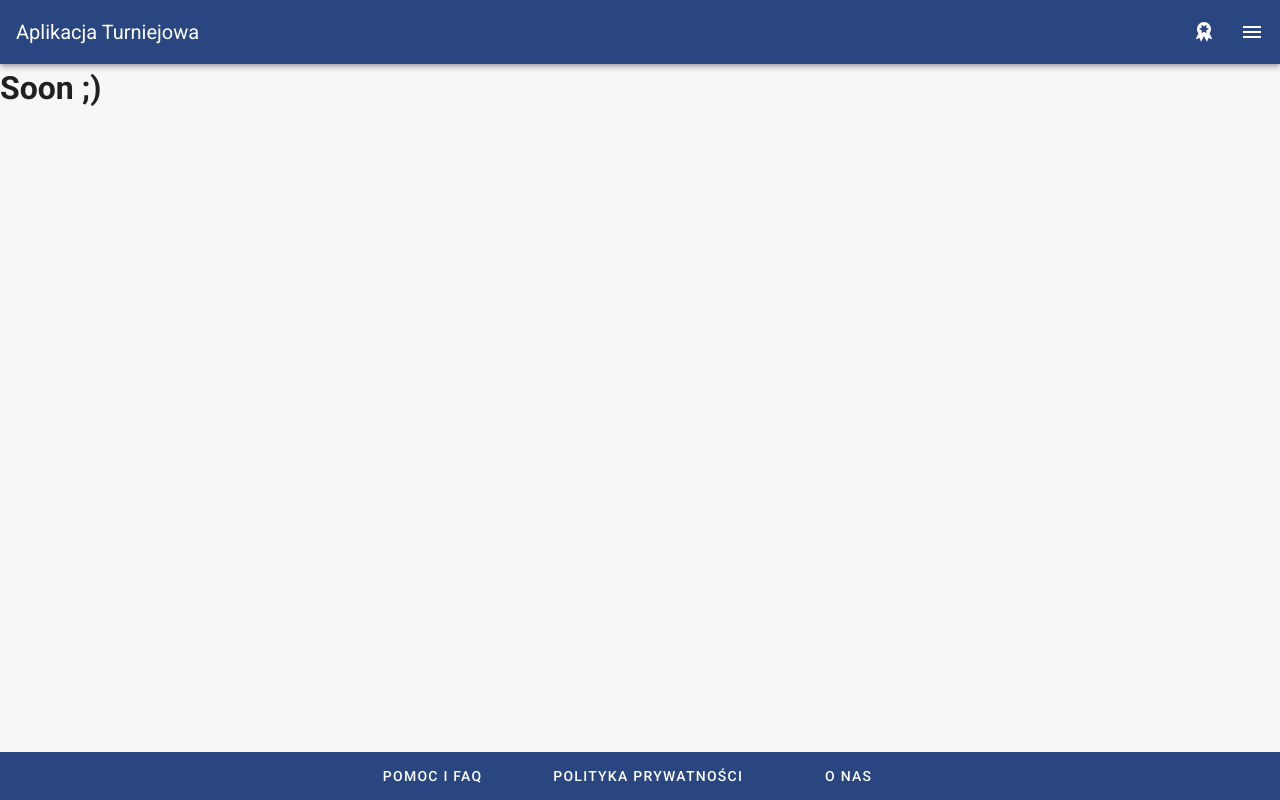
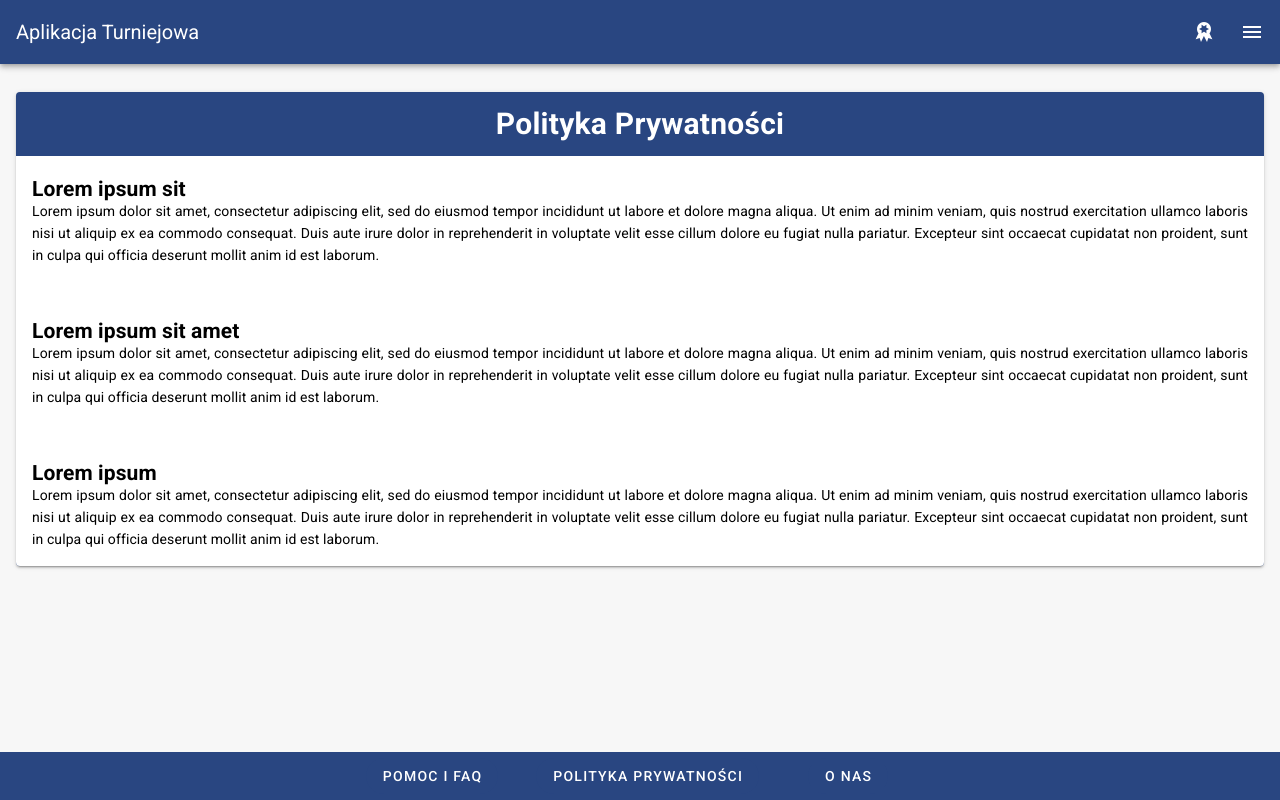
Before and after one commit to skni-kod/TournamentAppFrontend, a Vue app: page /privacy-policy in a window 1280 px wide. Shown: the top 800 px of the page. Built offline with nearby package versions, Linux system fonts and the light colour scheme.

Commit message:
added privacy policy page

```diff
--- a/src/views/PrivacyPolicy.vue
+++ b/src/views/PrivacyPolicy.vue
@@ -1,7 +1,26 @@
 <template>
-    <h1>
-        Soon ;)
-    </h1>
+    <v-row justify="center">
+        <v-col cols="12" class="pa-md-4 my-6" style="max-width: 1600px">
+            <v-card
+            class="primary white--text mx-3">
+                <v-card-title
+                    class="text-center justify-center"
+                    style="word-break: break-word;"
+                    >
+                    <h2> Polityka Prywatności </h2>
+                </v-card-title>
+                <v-card-text
+                    v-for="(article, id) in articles"
+                    :key="id"
+                    class="background-color: white black--text text-justify"
+                >
+                    <br>
+                    <h2> {{ article.sectionTitle }} </h2>
+                    {{ article.section }}
+                </v-card-text>
+            </v-card>
+        </v-col>
+    </v-row>
 </template>
 
 <script lang="ts">
@@ -9,5 +28,24 @@ import Vue from 'vue';
 import { Component} from 'vue-property-decorator';
 
 @Component
-export default class PrivacyPolicy extends Vue {}
+export default class PrivacyPolicy extends Vue {
+    data(){
+        return{
+        articles:[
+                {
+                    sectionTitle: "Lorem ipsum sit",
+                    section: "Lorem ipsum dolor sit amet, consectetur adipiscing elit, sed do eiusmod tempor incididunt ut labore et dolore magna aliqua. Ut enim ad minim veniam, quis nostrud exercitation ullamco laboris nisi ut aliquip ex ea commodo consequat. Duis aute irure dolor in reprehenderit in voluptate velit esse cillum dolore eu fugiat nulla pariatur. Excepteur sint occaecat cupidatat non proident, sunt in culpa qui officia deserunt mollit anim id est laborum."
+                },
+                                {
+                    sectionTitle: "Lorem ipsum sit amet",
+                    section: "Lorem ipsum dolor sit amet, consectetur adipiscing elit, sed do eiusmod tempor incididunt ut labore et dolore magna aliqua. Ut enim ad minim veniam, quis nostrud exercitation ullamco laboris nisi ut aliquip ex ea commodo consequat. Duis aute irure dolor in reprehenderit in voluptate velit esse cillum dolore eu fugiat nulla pariatur. Excepteur sint occaecat cupidatat non proident, sunt in culpa qui officia deserunt mollit anim id est laborum."
+                },
+                                {
+                    sectionTitle: "Lorem ipsum",
+                    section: "Lorem ipsum dolor sit amet, consectetur adipiscing elit, sed do eiusmod tempor incididunt ut labore et dolore magna aliqua. Ut enim ad minim veniam, quis nostrud exercitation ullamco laboris nisi ut aliquip ex ea commodo consequat. Duis aute irure dolor in reprehenderit in voluptate velit esse cillum dolore eu fugiat nulla pariatur. Excepteur sint occaecat cupidatat non proident, sunt in culpa qui officia deserunt mollit anim id est laborum."
+                }
+            ]
+        }
+    }
+}
 </script>
```
Also changed, not shown: 1 other file (tests, documents, lock files or other folders).
